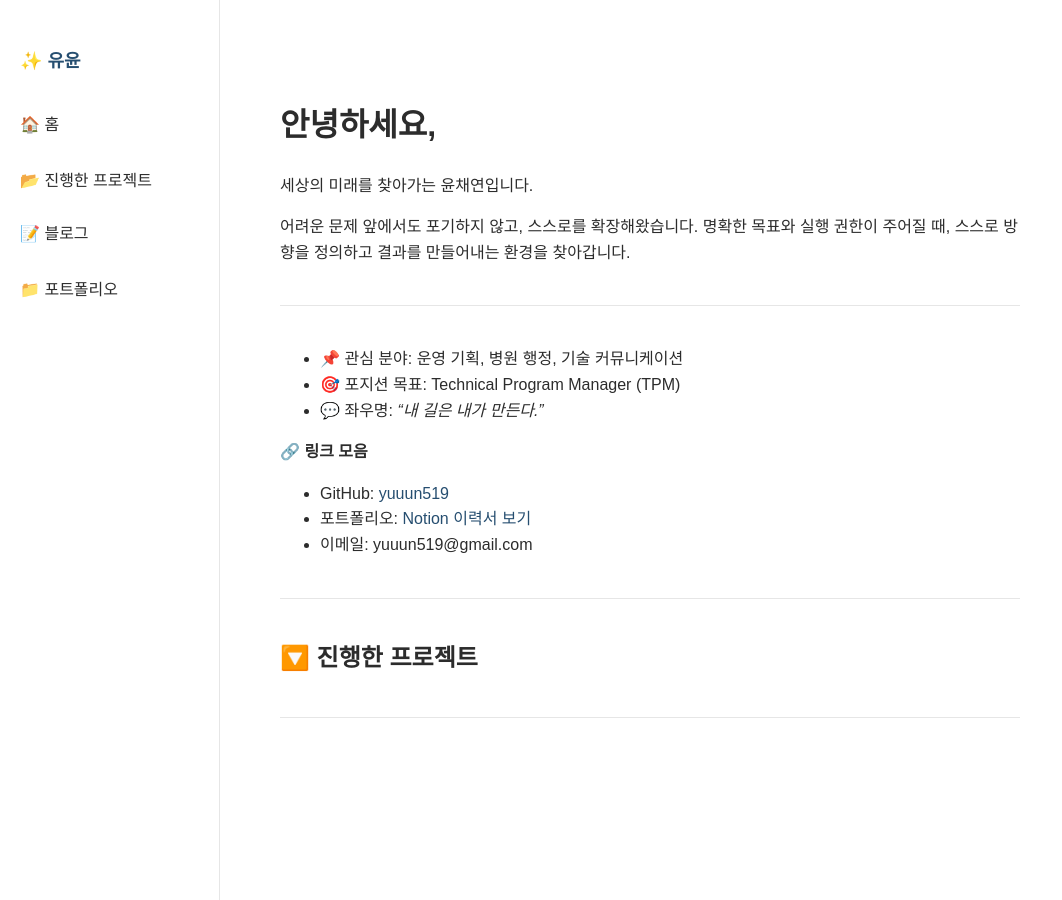
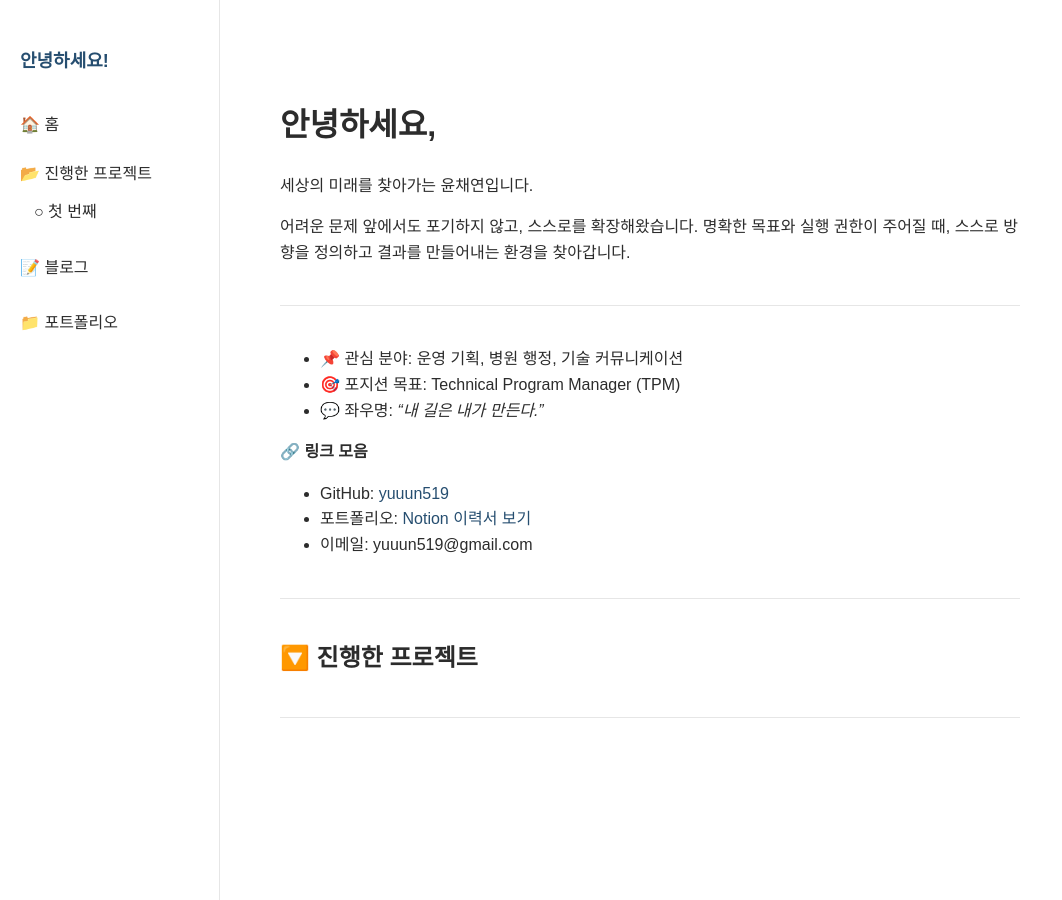
Before and after one commit to yuuun519/yuuun519.github.io, a Jekyll site: the page built from index.md, in a window 1280 px wide. Shown: the whole page, without its empty margins (0-1062 px from the left). Built offline with Jekyll 4.4.1, drawn with Linux system fonts in a browser that asks for light colours.

Commit message:
first commit

```diff
--- a/_layouts/default.html
+++ b/_layouts/default.html
@@ -9,16 +9,17 @@
 <body>
   <div class="layout">
   <aside class="sidebar">
-    <h2>✨ 유윤</h2>
+    <h2>안녕하세요!</h2>
     <ul class="nav-section">
       <li><a href="/">🏠 홈</a></li>
       <li>
-        <button class="toggle-btn" onclick="toggleProjects()">📂 진행한 프로젝트</button>
-        <ul id="project-list" class="sub-nav" style="display: none;">
-          <li><a href="/post/project1.html">○ 첫 번째</a></li>
-        </ul>
+      <li>
+  📂 진행한 프로젝트
+  <ul id="project-list" class="sub-nav" style="display: block;">
+    <li><a href="/post/project1.html">○ 첫 번째</a></li>
+  </ul>
+</li>
 
-      </li>
       <li><a href="https://your-blog.com" target="_blank">📝 블로그</a></li>
       <li><a href="https://notion.so/your-portfolio" target="_blank">📁 포트폴리오</a></li>
     </ul>
```
